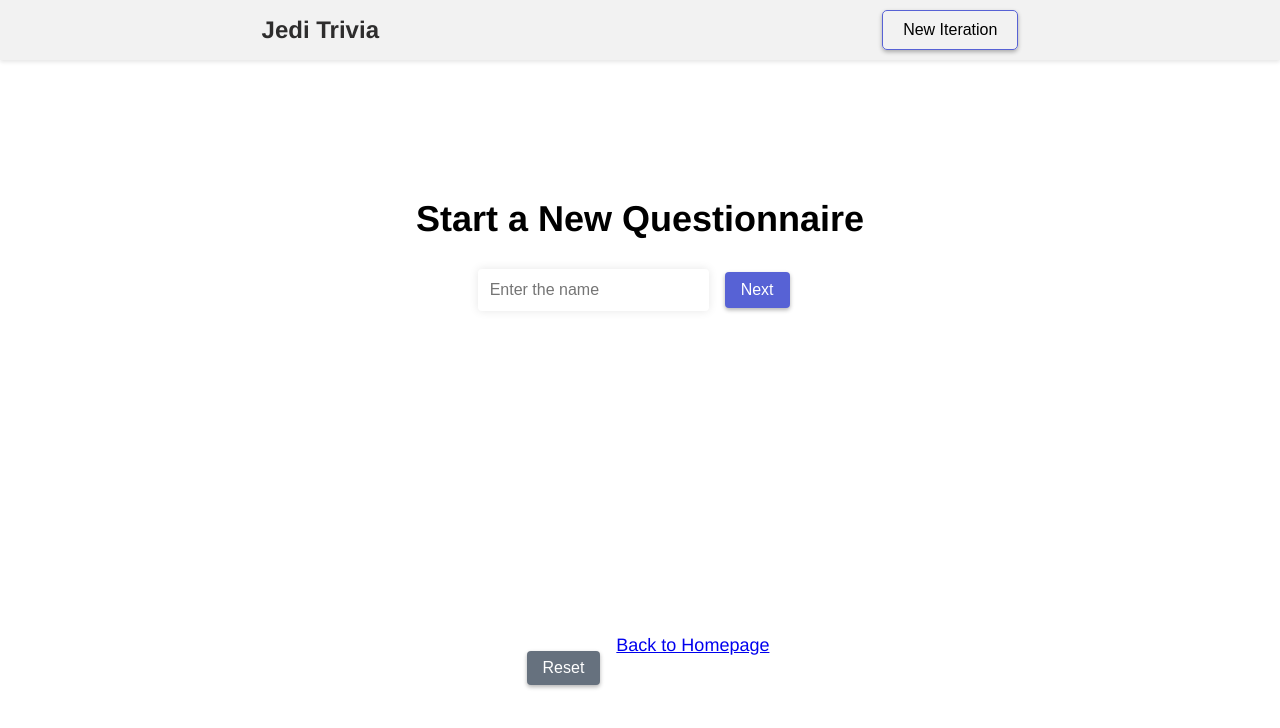
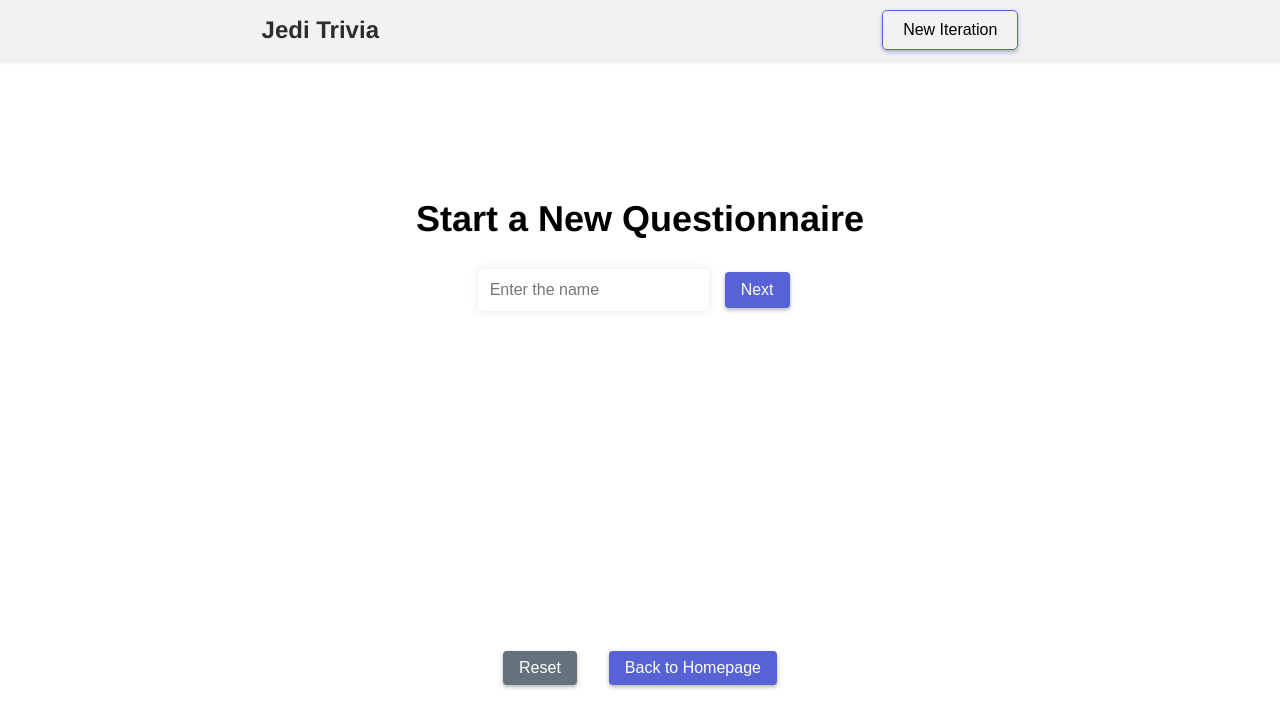
Before and after one commit to anadelic/fragenbogen, a React (Create React App) app: page /newIteration in a window 1280 px wide. Shown: the top 728 px of the page. Built offline with nearby package versions, Linux system fonts and the light colour scheme.

Commit message:
Delete comment

```diff
--- a/src/components/NewIterations.js
+++ b/src/components/NewIterations.js
@@ -69,19 +69,11 @@ export default function NewIteration() {
     (answerOption) => answers.includes(answerOption.answerText),
   );
 
-  // Diasbling save button until all questions are answered, iterate over each question, checks if at least one answer option is included in the array, checks if the answers array includes some answerText
-  // const areAllQuestionsAnswered = () => {
-  //   return questions.every((question) => {
-  //     return question.answerOptions.some((answerOption) =>
-  //       answers.includes(answerOption.answerText),
-  //     );
-  //   });
-  // };
-
   const handleNotCompleted = () => {
     if (
       (currentQuestion < questions.length - 1 ||
-        answers.length < questions.length) &&
+        answers.length < questions.length ||
+        answers.length >= questions.length) &&
       answers.length !== 0
     ) {
       const iterationData = {
@@ -100,8 +92,9 @@ export default function NewIteration() {
   };
   return (
     <div className="newIterationPage">
+      {!showInput ? (
+        <div>
           <h1 className="title">Start a New Questionnaire</h1>
-      {!showInput ? (
           <form onSubmit={handleNextBtn}>
             <div className="form-input">
               <label htmlFor="title" className="inputLabel">
@@ -116,6 +109,7 @@ export default function NewIteration() {
               <button className="next-btn">Next</button>
             </div>
           </form>
+        </div>
       ) : (
         <div>
           <div>
@@ -148,13 +142,6 @@ export default function NewIteration() {
             >
               Next Question
             </button>
-            {/* <button
-              className="btn"
-              onClick={handleSave}
-              disabled={!areAllQuestionsAnswered() || !isAnswerChecked}
-            >
-              Save
-            </button> */}
           </div>
         </div>
       )}
@@ -163,8 +150,8 @@ export default function NewIteration() {
         <button className="btn-reset" onClick={handleReset}>
           Reset
         </button>
-        <Link to="/" onClick={handleNotCompleted} className="link">
-          Back to Homepage
+        <Link to="/" onClick={handleNotCompleted}>
+          <button className="btn-back">Back to Homepage</button>
         </Link>
       </div>
     </div>
```
Lines whose indentation alone changed are shown as unchanged.
